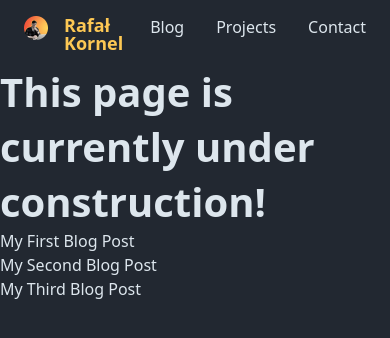
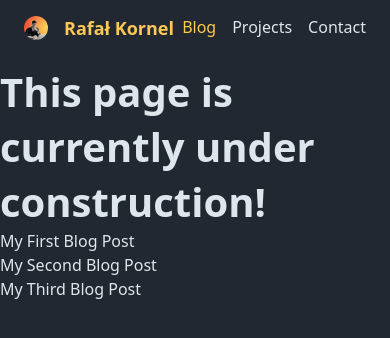
Before and after one commit to RafalKornel/rafalkornel.github.io, an Astro site: page /blog in a window 390 px wide. Built offline with nearby package versions, Linux system fonts and the light colour scheme; Astro itself is replaced by a stand-in of ours.

Commit message:
fix: adjust header

```diff
--- a/package.json
+++ b/package.json
@@ -3,7 +3,7 @@
   "type": "module",
   "version": "0.0.1",
   "scripts": {
-    "dev": "astro dev",
+    "dev": "astro dev --host",
     "start": "astro dev",
     "build": "astro build",
     "preview": "astro preview",
--- /dev/null
+++ b/src/components/Avatar/Avatar.astro
@@ -0,0 +1,20 @@
+---
+import { Image } from "astro:assets";
+import avatarImage from "./avatar.png";
+
+interface Props {
+  variant: "small" | "large";
+}
+
+const { variant } = Astro.props;
+
+const diameter = variant === "small" ? 24 : 264;
+---
+
+<Image
+  width={diameter}
+  height={diameter}
+  class="rounded-full"
+  src={avatarImage}
+  alt="Rafał Kornel"
+/>
--- a/src/components/Header/Header.astro
+++ b/src/components/Header/Header.astro
@@ -1,6 +1,5 @@
 ---
-import { Image } from "astro:assets";
-import avatarSmall from "./avatar-small-24.png";
+import Avatar from "../Avatar/Avatar.astro";
 
 interface Props {
   variant?: "hero" | "default";
@@ -9,6 +8,17 @@ interface Props {
 const { variant = "default" } = Astro.props;
 
 const shouldShowLogo = variant === "default";
+
+type Route = {
+  label: string;
+  href: string;
+};
+
+const routes: Route[] = [
+  { label: "Blog", href: "/blog" },
+  { label: "Projects", href: "/projects" },
+  { label: "Contact", href: "/contact" },
+];
 ---
 
 <header
@@ -17,16 +27,23 @@ const shouldShowLogo = variant === "default";
   {
     shouldShowLogo && (
       <a href="/" class="flex align-middle gap-4 h-6">
-        <Image width={24} height={24} src={avatarSmall} alt="Avatar" />
+        <Avatar variant="small" />
         <div class="my-auto text-lg leading-none text-accent font-bold">
           Rafał Kornel
         </div>
       </a>
     )
   }
-  <nav class="flex align-middle gap-8">
-    <a href="/blog">Blog</a>
-    <a href="/projects">Projects</a>
-    <a href="/contact">Contact</a>
+  <nav class="flex align-middle md:gap-8 gap-4">
+    {
+      routes.map((route) => (
+        <a
+          class={Astro.url.pathname === route.href ? "text-accent" : ""}
+          href={route.href}
+        >
+          {route.label}
+        </a>
+      ))
+    }
   </nav>
 </header>
--- a/src/pages/index.astro
+++ b/src/pages/index.astro
@@ -1,9 +1,11 @@
 ---
+import Avatar from "@/components/Avatar/Avatar.astro";
 import BaseLayout from "@/layout/BaseLayout.astro";
 ---
 
 <BaseLayout>
   <section class="flex flex-col gap-4 p-4">
+    <Avatar variant="large" />
     <h1>Heading</h1>
     <h2>Heading 2</h2>
     <h3>Sub heading</h3>
```
Also changed, not shown: src/components/Avatar/avatar.png (added), src/components/Header/avatar-small-24.png (deleted), src/components/Header/avatar-small-40.png (deleted).
